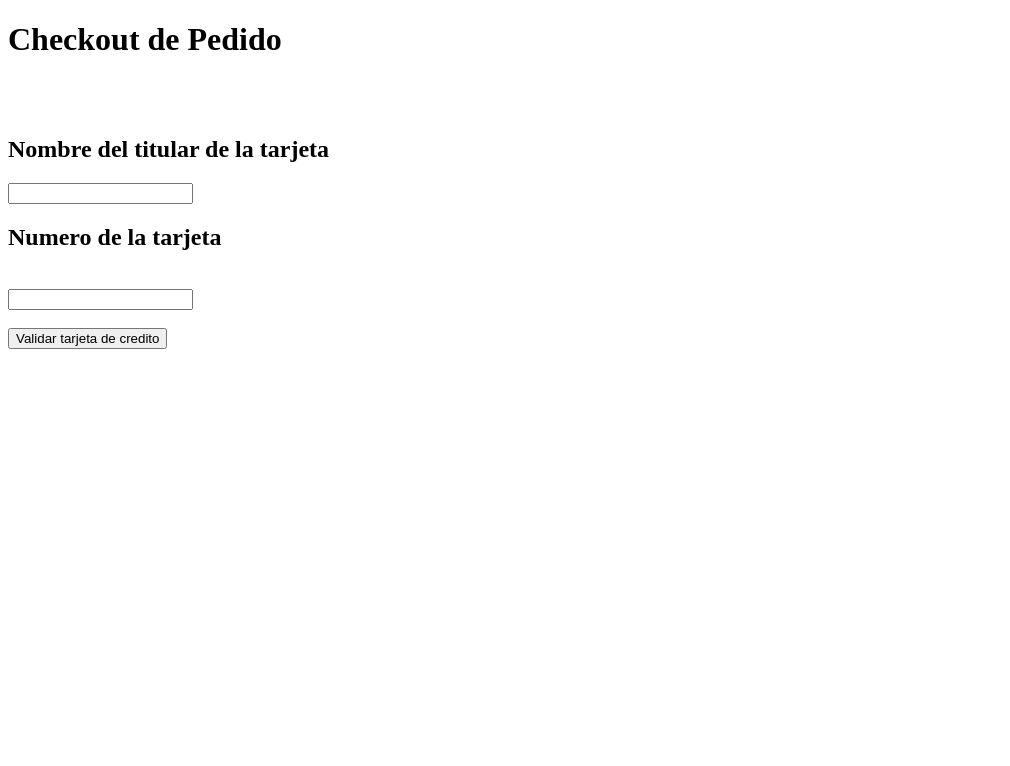
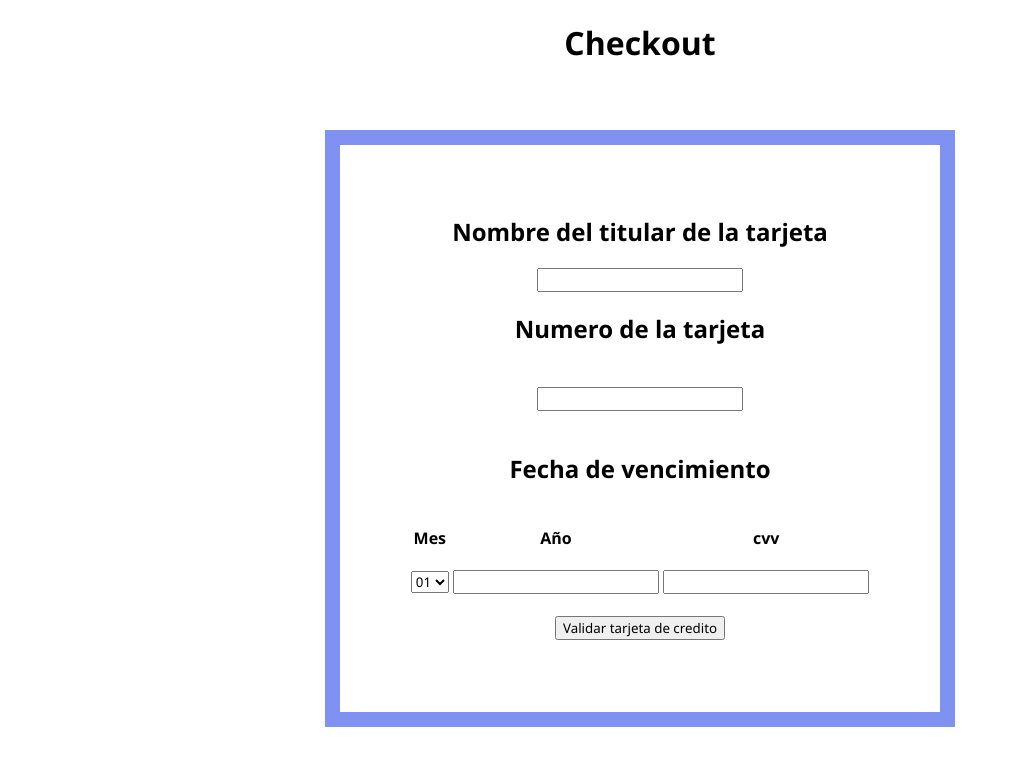
Before and after one commit to Laboratoria/LIM017-card-validation, a website with bundled scripts: page src/index.html in a window 1280 px wide. Both pictures are taken after a click on the button "Validar tarjeta de credito". Shown: the whole page, without its empty margins (0-1010 px from the left). Built offline with nearby package versions, Linux system fonts and the light colour scheme.

Commit message:
primer avance de csss

```diff
--- a/src/index.html
+++ b/src/index.html
@@ -1,20 +1,58 @@
 <!DOCTYPE html>
 <html>
   <head>
-    <meta charset="utf-8">
+    <meta charset="utf-8" />
     <title>Tarjeta de crédito válida</title>
     <link rel="stylesheet" href="style.css" />
   </head>
   <body>
-    <h1>Checkout de Pedido</h1> <br> <br>
-    <h2> Nombre del titular de la tarjeta</h2>
-    <input type= "text" name= "nombreTitularTarjeta">
-    <h2> Numero de la tarjeta</h2> <br>
-    <input type="text" name="creditCardNumber"> <br>
-    <br>
-    <button type="onclick" name="validarTarjetaDeCedito">Validar tarjeta de credito</button>
-    <header></header>
-    <main></main>
+    <header>
+      <h1>Checkout</h1>
+      <br />
+      <br />
+    </header>
+    <main>
+      <h2>Nombre del titular de la tarjeta</h2>
+      <input type="text" name="nombreTitularTarjeta" />
+      <h2>Numero de la tarjeta</h2>
+      <br>
+      <input type="text" name="creditCardNumber" id="creditCardNumber" /> <br />
+      <br>
+        <h2>Fecha de vencimiento</h2>
+        <div class="fechas">
+        <h4>Mes</h4>
+        <select name="mesDeVencimiento">
+          <option>01</option>
+          <option>02</option>
+          <option>03</option>
+          <option>04</option>
+          <option>05</option>
+          <option>06</option>
+          <option>07</option>
+          <option>08</option>
+          <option>09</option>
+          <option>10</option>
+          <option>11</option>
+          <option>12</option>
+        </select>
+      </div>
+      <div class="fechas">
+        <h4>Año</h4>
+        <input type="text" name="añoDeVencimiento" id="añoV" />
+      </div>
+      <div class="fechas">
+        <h4>cvv</h4>
+        <input type="text" name="cvv" />
+      </div>
+      <br />
+      <br />
+      <div id="botonVerificacion">
+        <button id="botonVerificar" name="validarTarjetaDeCedito">
+          Validar tarjeta de credito
+        </button>
+      </div>
+      <br />
+    </main>
     <footer></footer>
     <script src="index.js" type="module"></script>
   </body>
--- a/src/index.js
+++ b/src/index.js
@@ -1,3 +1,20 @@
 import validator from './validator.js';
 
-console.log(validator);
+//console.log(validator);
+//validator.isvalid
+document.getElementById("botonVerificar").addEventListener("click", clickAlBoton)
+function clickAlBoton (){
+    let sinNumero = document.getElementById("creditCardNumber").value
+    if (sinNumero.value == "") {
+        alert("Coloca los numero de tu tarjeta de crédito")
+    } else  {
+        let resultadoCheck = validator.isValid(sinNumero)
+        if (resultadoCheck) {
+            let enmascarar = validator.maskify(sinNumero)
+            alert("La tarjeta de crédito es válida")
+            document.getElementById("creditCardNumber").value = enmascarar
+        } else {
+            alert("La tarjeta de crédito no es válida. Ingresa otra tarjeta")
+        }
+}
+}
--- a/src/style.css
+++ b/src/style.css
@@ -0,0 +1,33 @@
+*{
+    font-family:'Segoe UI', Tahoma, Geneva, Verdana, sans-serif;
+}
+
+header{
+    border: 5px ;
+    text-align: center;
+}
+
+body{
+    text-align: center;
+}
+main {
+    align-items: center;
+    width: 500px;
+    border: 15px solid #7F92F1;
+    padding: 50px;
+    margin: 0 auto;
+}
+#botonVerificar {
+    size: 100px;
+    cursor: pointer;
+
+}
+
+#botonVerificar:hover {
+    box-shadow: inset 1px 4px 6px 2px rgba(0,0,0,.1);
+    background: #ddd;
+}
+
+.fechas {
+    display: inline-block;
+}
--- a/src/validator.js
+++ b/src/validator.js
@@ -21,8 +21,18 @@ const validator = {
     }
   },
 maskify: function (creditCardNumber) {
-return creditCardNumber;
+  let numerosOcultos = "" //string para acumular
+for (let posicion = 0; posicion < creditCardNumber.length ; posicion++ ) { // loop para todo el numero
+    if (posicion >= creditCardNumber.length -4){ //checkea si es uno de los ultimos 4 caracteres
+      numerosOcultos =  numerosOcultos + creditCardNumber[posicion] // si es, agrega el valor real
+  }
+  else {
+    numerosOcultos =  numerosOcultos + "#" // sino, #
+  }
 }
+return numerosOcultos;
+}
+
 };
 
 
```
